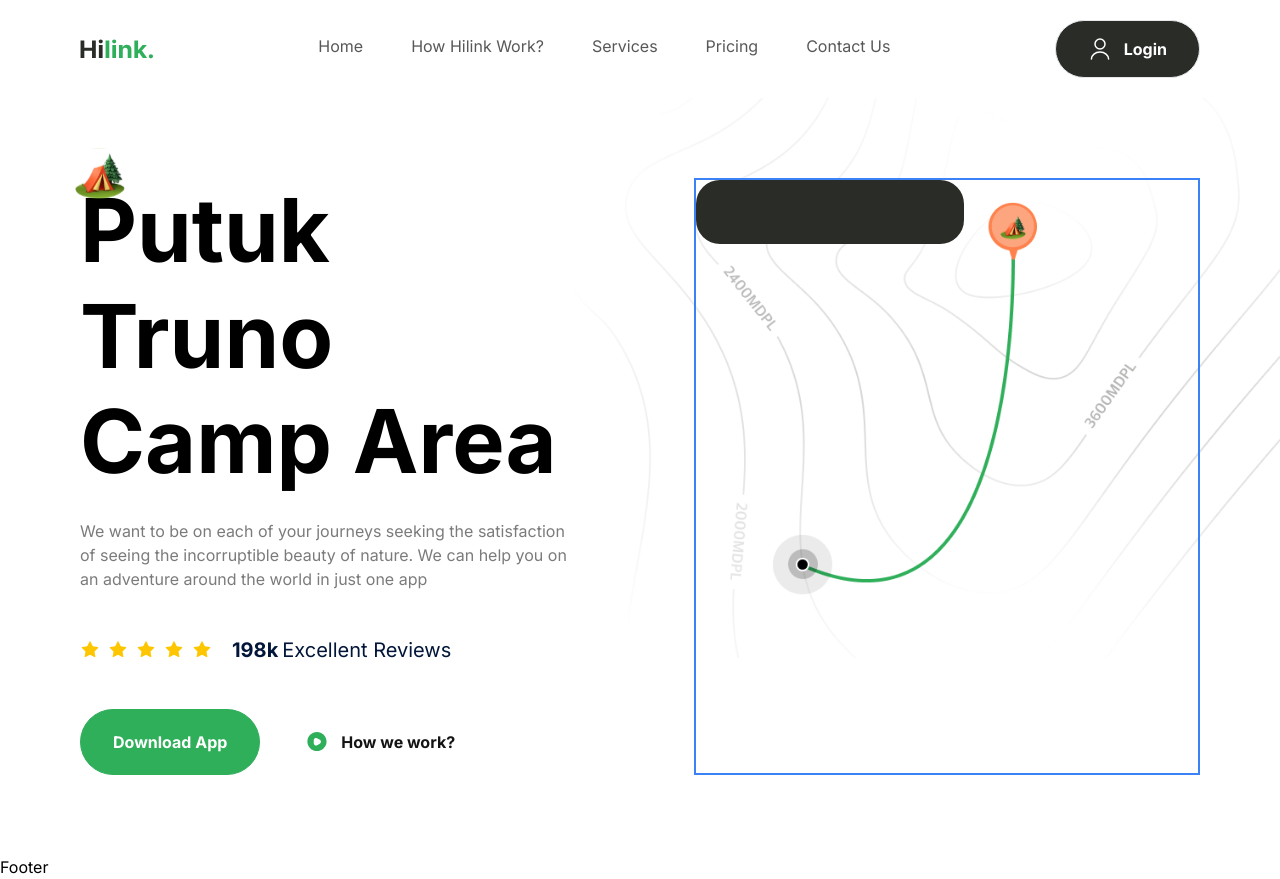
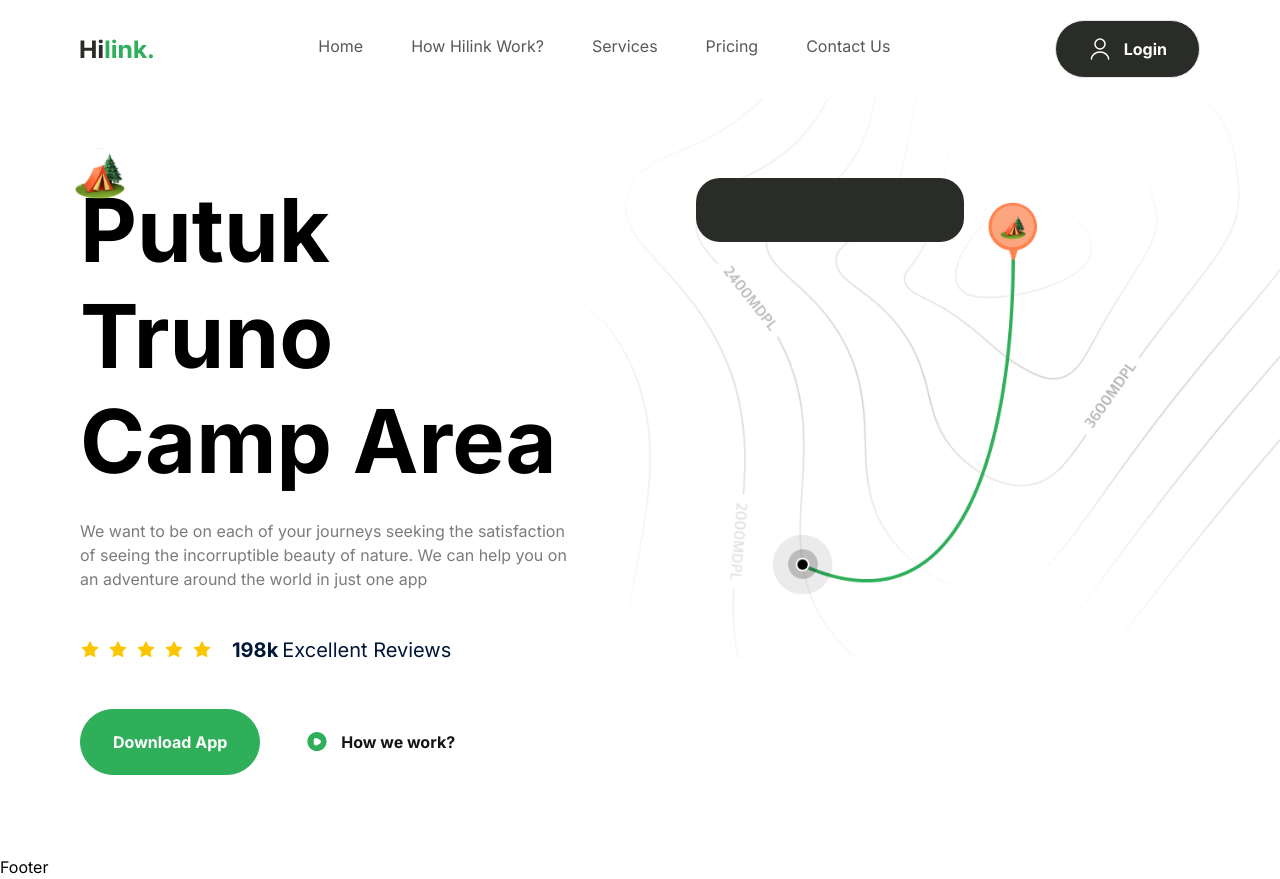
Before and after one commit to Amayuru1999/Frontend-Tutorial, a Next.js app: page / in a window 1280 px wide. Built offline with nearby package versions, Linux system fonts and the light colour scheme.

Commit message:
chore: Update Hero component layout and remove unnecessary border styling

```diff
--- a/components/Hero.tsx
+++ b/components/Hero.tsx
@@ -51,7 +51,7 @@ const Hero = () => {
           />
         </div>
       </div>
-      <div className="relative flex flex-1 items-start border-2 border-blue-500">
+      <div className="relative flex flex-1 items-start">
         <div className="relative z-20 w-[268px] flex-col gap-8 rounded-3xl bg-green-90 px-7 py-8">
 
         </div>
```
